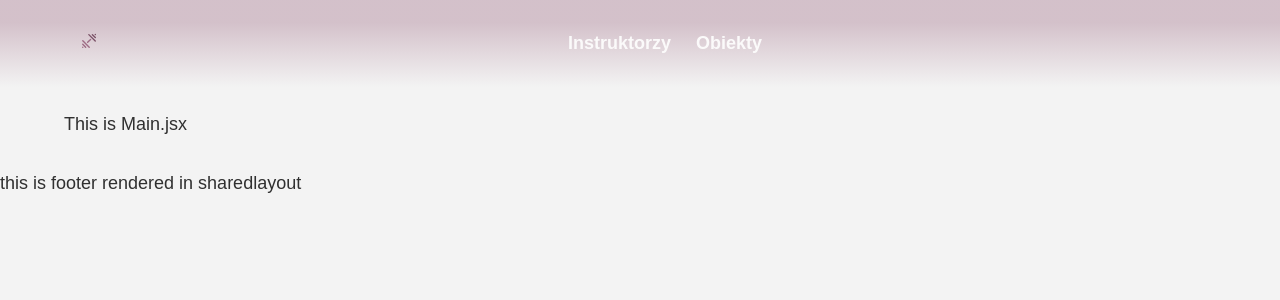
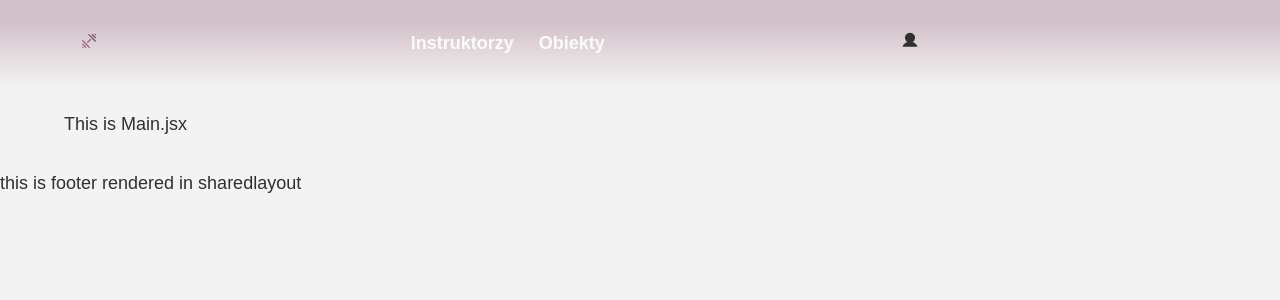
Before and after one commit to Zjadlbyscos/znajdzinstruktora, a React (Create React App) app: page / in a window 1280 px wide. Shown: the top 300 px of the page. Built offline with nearby package versions, Linux system fonts and the light colour scheme.

Commit message:
Add userModal icon and modal

```diff
--- a/src/components/Header/Header.jsx
+++ b/src/components/Header/Header.jsx
@@ -1,15 +1,22 @@
 import { useState } from "react";
 import { NavLink } from "react-router-dom";
 import { Fade as Hamburger } from "hamburger-react";
+import { PiUserFill } from "react-icons/pi";
 
 import { HamburgerMenu } from "./Hamburger/Hamburger";
 import { LogoHeader } from "../RenderSvg/RenderSvg";
 import { Nav } from "../Nav/Nav";
+import { UserModal } from "./UserModal/UserModal";
 
-import { HeaderContainer, StyleLogo, NavStyle, HamburgerStyle } from "./Header.styled";
+import { HeaderContainer, StyleLogo, NavStyle, HamburgerStyle,UserInfo } from "./Header.styled";
 
 export const Header = () => {
   const [isOpen, setOpen] = useState(false);
+  const [isUserModalOpen, setUserModalOpen] = useState(false);
+
+  const toggleUserModal = () => {
+    setUserModalOpen(!isUserModalOpen);
+  };
 
   return (
     <section className="header">
@@ -23,6 +30,13 @@ export const Header = () => {
 <Nav />
 </NavStyle>
 
+
+<UserInfo onClick={toggleUserModal}>
+<PiUserFill />
+
+</UserInfo >
+{isUserModalOpen && <UserModal closeModal={toggleUserModal} />}
+
 <HamburgerStyle>
 <Hamburger toggled={isOpen} toggle={setOpen} direction="right" />
 </HamburgerStyle>
@@ -31,6 +45,7 @@ export const Header = () => {
           openState={isOpen}
           handleCloseMenu={() => setOpen(false)}
         />
+
       </HeaderContainer>
     </section>
   );
--- a/src/components/Header/Header.styled.jsx
+++ b/src/components/Header/Header.styled.jsx
@@ -40,3 +40,7 @@ z-index: 2000;
     display: none;
 }
 `
+
+export const UserInfo =styled.div`
+  cursor: pointer;
+`
```
